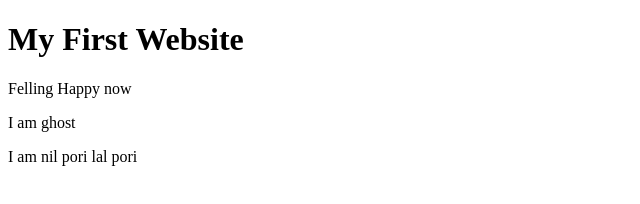
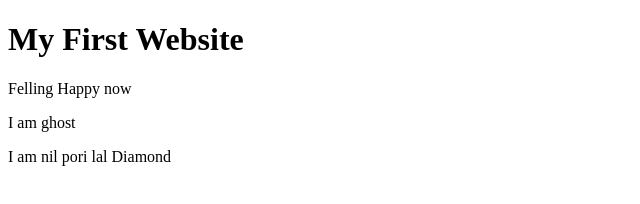
Before and after one commit to itssarwarbd/my-first-website, a plain HTML site: page index.html in a window 1280 px wide. Shown: the full height of the page, 0-640 px from the left. Drawn offline with Linux system fonts and the light colour scheme.

Commit message:
data addin111g

```diff
--- a/index.html
+++ b/index.html
@@ -9,6 +9,6 @@
     <h1>My First Website</h1>
     <p>Felling Happy now</p>
     <p>I am ghost</p>
-    <p>I am nil pori lal pori</p>
+    <p>I am nil pori lal Diamond</p>
 </body>
 </html>
```
